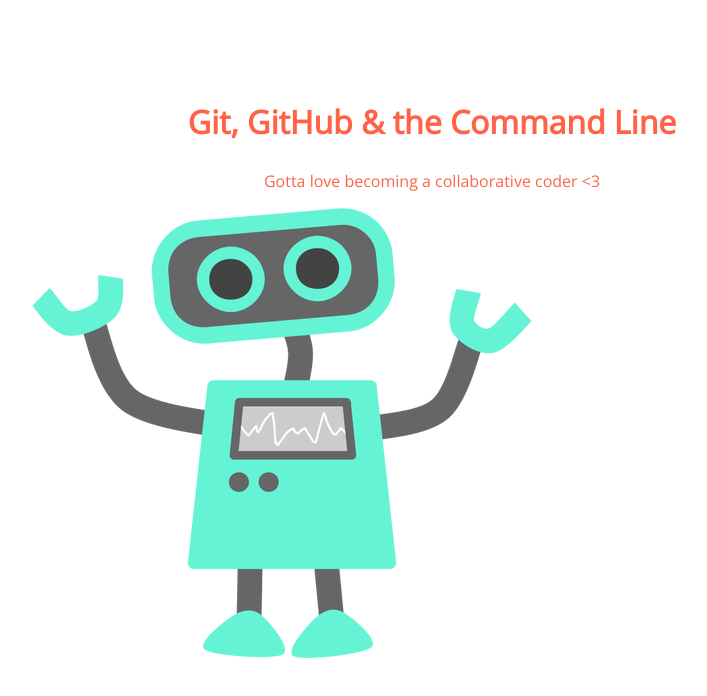
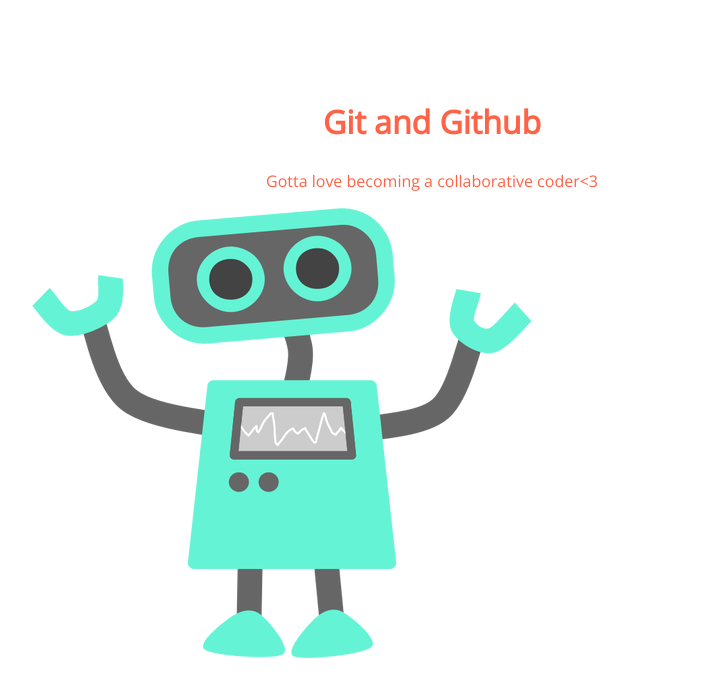
Before and after one commit to smickalson/105-project, a plain HTML site: page index.html in a window 1280 px wide. Shown: the whole page, without its empty margins (208-915 px from the left). Drawn offline with nearby package versions, Linux system fonts and the light colour scheme.

Commit message:
changed h1

```diff
--- a/index.html
+++ b/index.html
@@ -8,8 +8,8 @@
 </head>
 <body>
 	<section>
-		<h1>Git, GitHub & the Command Line</h1>
-		<p>Gotta love becoming a collaborative coder <3</p>
+		<h1>Git and Github</h1>
+		<p>Gotta love becoming a collaborative coder<3</p>
 		<img src="img/happy-blue-robot.png">
 	</section>
 </body>
```
